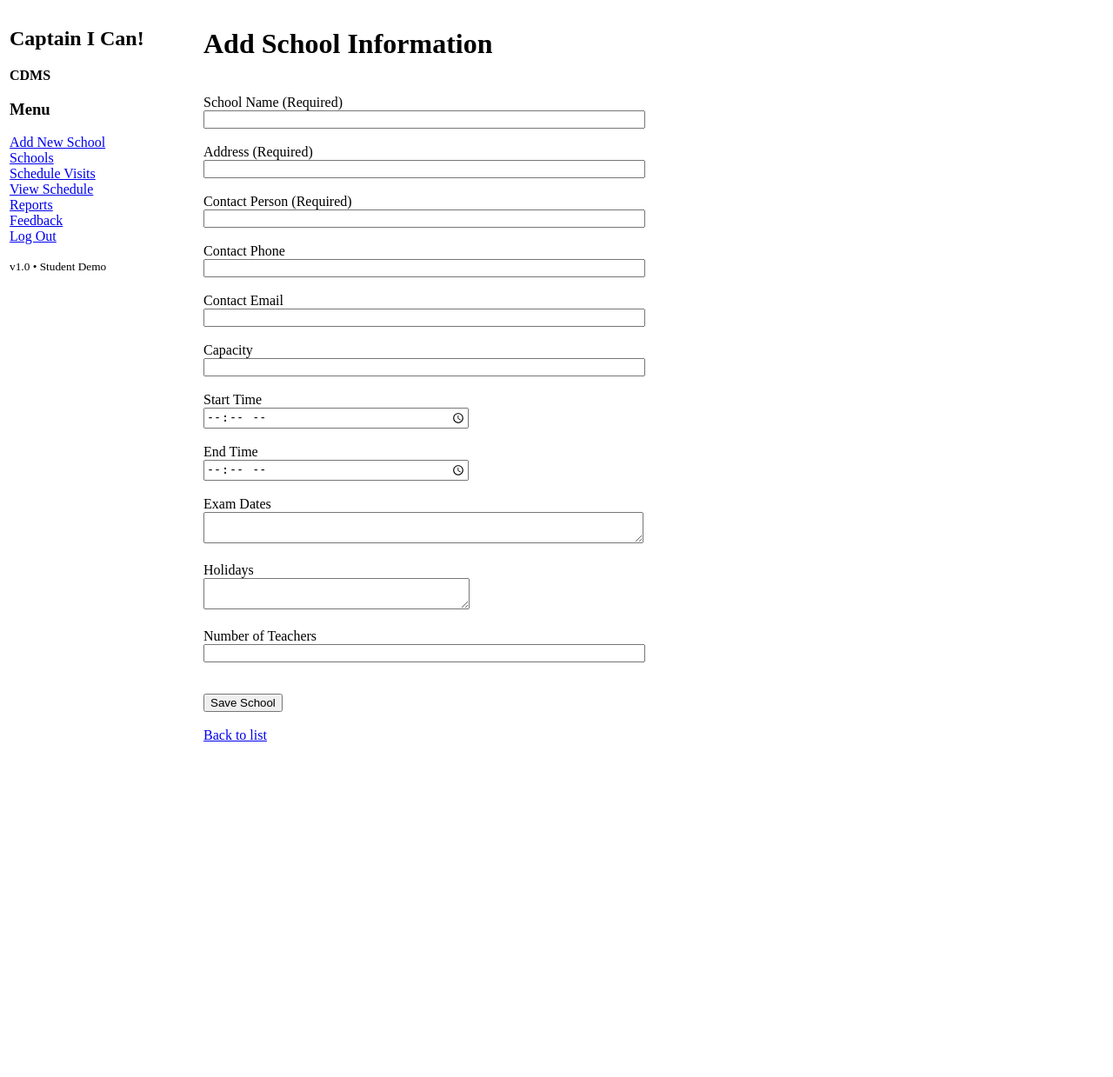
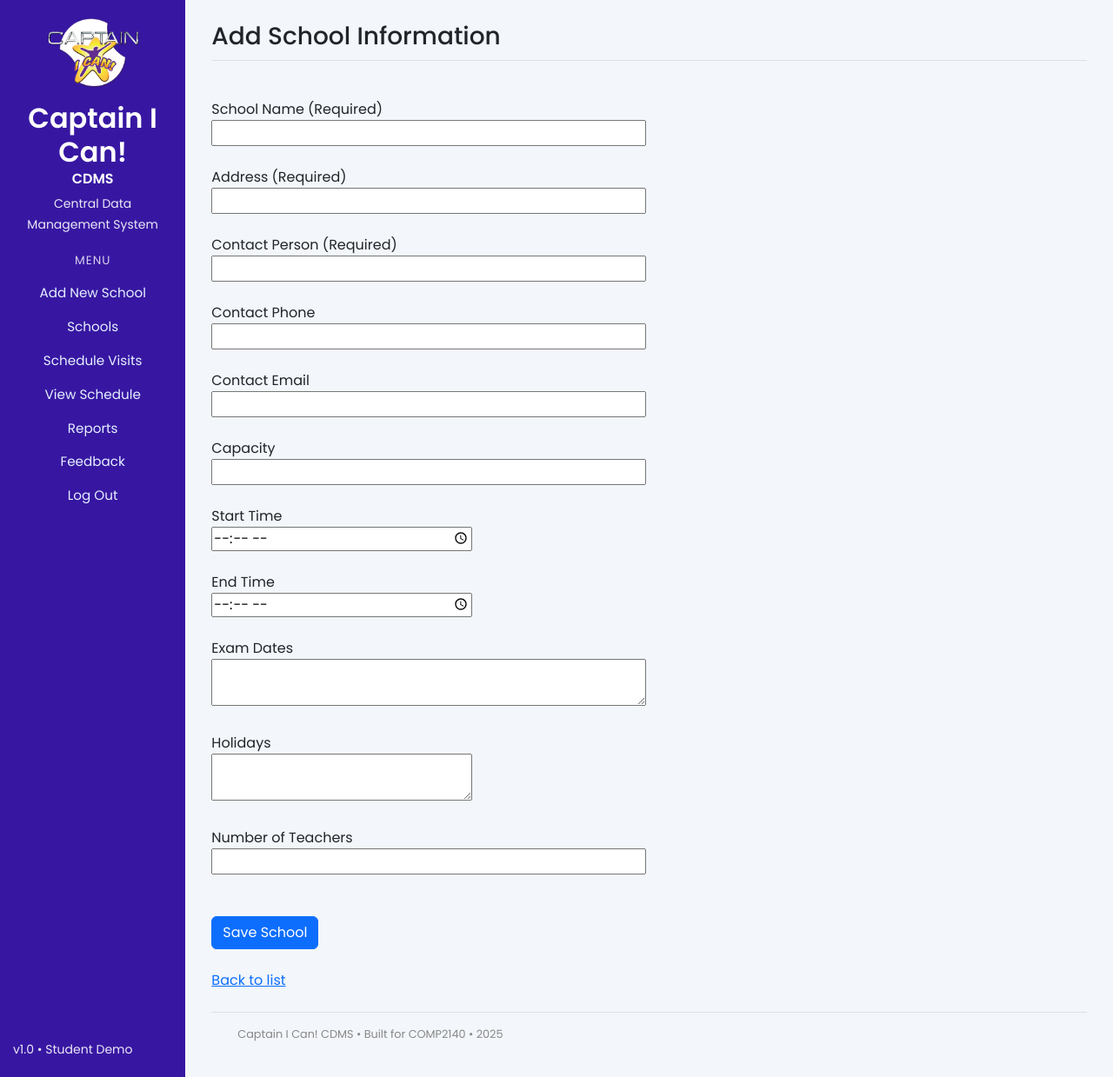
Before and after one commit to definitelyjoseph/CIC_CDMS, a Flask app: page /schools/add in a window 1280 px wide. Shown: the whole page at 87% size. Before the commit the page ends 853 px from the top, so only its background shows below. Run offline with Flask 3, Linux system fonts and the light colour scheme; the visitor is signed in with stand-in values (Sample User, id 1).

Commit message:
Beautification

```diff
--- a/templates/base.html
+++ b/templates/base.html
@@ -3,65 +3,142 @@
 <head>
   <meta charset="utf-8">
 
-  <!-- This is the title that each page can change -->
   <title>{% block title %}Captain I Can!{% endblock %}</title>
 
+  <!-- Bootstrap CSS -->
+  <link
+    href="https://cdn.jsdelivr.net/npm/bootstrap@5.3.3/dist/css/bootstrap.min.css"
+    rel="stylesheet"
+  >
+
+  <!-- Google Font -->
+  <link href="https://fonts.googleapis.com/css2?family=Poppins:wght@300;400;500;600&display=swap" rel="stylesheet">
+
+  <style>
+    body {
+      background-color: #f3f6fa;
+      font-family: 'Poppins', sans-serif;
+    }
+    .sidebar {
+      min-height: 100vh;
+      background: #3717a2;
+      color: #fff;
+      padding: 20px 15px;
+    }
+    .sidebar h2 {
+      font-weight: 600;
+      margin-bottom: 0;
+    }
+    .sidebar small {
+      opacity: 0.9;
+    }
+    .sidebar a {
+      color: #e6f0ff;
+      text-decoration: none;
+      display: block;
+      padding: 8px 10px;
+      border-radius: 6px;
+      font-size: 0.95rem;
+    }
+    .sidebar a:hover {
+      background: rgba(255,255,255,0.15);
+      color: #fff;
+    }
+    .sidebar .menu-title {
+      font-size: 0.85rem;
+      text-transform: uppercase;
+      letter-spacing: 1px;
+      margin-top: 20px;
+      margin-bottom: 8px;
+      opacity: 0.8;
+    }
+    .main-content {
+      padding: 25px 30px;
+    }
+    .page-header {
+      margin-bottom: 20px;
+      border-bottom: 1px solid #dee2e6;
+      padding-bottom: 10px;
+    }
+    footer {
+      font-size: 0.8rem;
+      color: #888;
+      padding: 15px 30px;
+      border-top: 1px solid #dee2e6;
+      margin-top: 20px;
+    }
+  </style>
 </head>
 <body>
 
-  <!-- Using a simple table to create a two-column layout -->
-  <table width="100%" border="0">
-    <tr>
+<div class="container-fluid">
+  <div class="row">
 
-      <!-- LEFT SIDE: Sidebar menu -->
-      <td valign="top" width="200">
+    <!-- Sidebar -->
+    <div class="col-md-3 col-lg-2 sidebar d-flex flex-column">
+      <div class="text-center mb-4">
+        <img
+          src="{{ url_for('static', filename='logo.png') }}"
+          alt="Captain I Can Logo"
+          class="img-fluid mb-2"
+          style="max-width: 120px; border-radius: 8px;"
+        >
+        <h2 class="mt-2">Captain I Can!</h2>
+        <p class="mb-1"><strong>CDMS</strong></p>
+        <small>Central Data Management System</small>
 
-        <!-- System name -->
-        <h2>Captain I Can!</h2>
-        <p><strong>CDMS</strong></p>
 
-        <h3>Menu</h3>
 
-        <!-- List of links to different pages -->
-        <ul style="list-style-type: none; padding-left: 0;">
-          <li><a href="{{ url_for('add_school') }}">Add New School</a></li>
-          <li><a href="{{ url_for('list_schools') }}">Schools</a></li>
-          <li><a href="{{ url_for('schedule_visit') }}">Schedule Visits</a></li>
-          <li><a href="{{ url_for('list_visits') }}">View Schedule</a></li>
-          <li><a href="{{ url_for('generate_report') }}">Reports</a></li>
-          <li><a href="#">Feedback</a></li>
-          <li><a href="{{ url_for('logout')}}">Log Out</a></li>
-        </ul>
+        <div class="menu-title">Menu</div>
+        <nav class="nav flex-column">
+          <a href="{{ url_for('add_school') }}">Add New School</a>
+          <a href="{{ url_for('list_schools') }}">Schools</a>
+          <a href="{{ url_for('schedule_visit') }}">Schedule Visits</a>
+          <a href="{{ url_for('list_visits') }}">View Schedule</a>
+          <a href="{{ url_for('generate_report') }}">Reports</a>
+          <a href="#">Feedback</a>
+          <a href="{{ url_for('logout') }}">Log Out</a>
+        </nav>
+      </div>
 
-        <!-- Footer text for version info -->
-        <p><small>v1.0 • Student Demo</small></p>
+      <div class="mt-auto pt-3">
+        <small>v1.0 • Student Demo</small>
+      </div>
+    </div>
 
-      </td>
+    <!-- Main content -->
+    <div class="col-md-9 col-lg-10 main-content">
 
-      <!-- RIGHT SIDE: Main page content area -->
-      <td valign="top" style="padding-left: 20px;">
-
-        <!-- Each page can set its own title here -->
-        <h1>
+      <div class="page-header">
+        <h1 class="h3 mb-0">
           {% block page_title %}Captain I Can!{% endblock %}
         </h1>
+      </div>
+
+      <!-- Flash messages -->
       {% with messages = get_flashed_messages(with_categories=true) %}
         {% if messages %}
           {% for category, message in messages %}
-              <p><strong>{{ category|capitalize }}:</strong> {{ message }}</p>
+            <div class="alert alert-{{ 'danger' if category == 'error' else category }} alert-dismissible fade show" role="alert">
+              {{ message }}
+              <button type="button" class="btn-close" data-bs-dismiss="alert" aria-label="Close"></button>
+            </div>
           {% endfor %}
         {% endif %}
       {% endwith %}
 
-        <!-- This is where each page will put its own content -->
       {% block content %}{% endblock %}
 
-      </td>
+      <footer class="mt-4">
+        Captain I Can! CDMS • Built for COMP2140 • {{ 2025 }}
+      </footer>
+    </div>
 
-    </tr>
-  </table>
+  </div>
+</div>
+
+<!-- Bootstrap JS -->
+<script src="https://cdn.jsdelivr.net/npm/bootstrap@5.3.3/dist/js/bootstrap.bundle.min.js"></script>
 
 </body>
 </html>
-
-  <!-- MAIN
```
Also changed, not shown: static/logo.png (added). Lines whose indentation alone changed are shown as unchanged.
